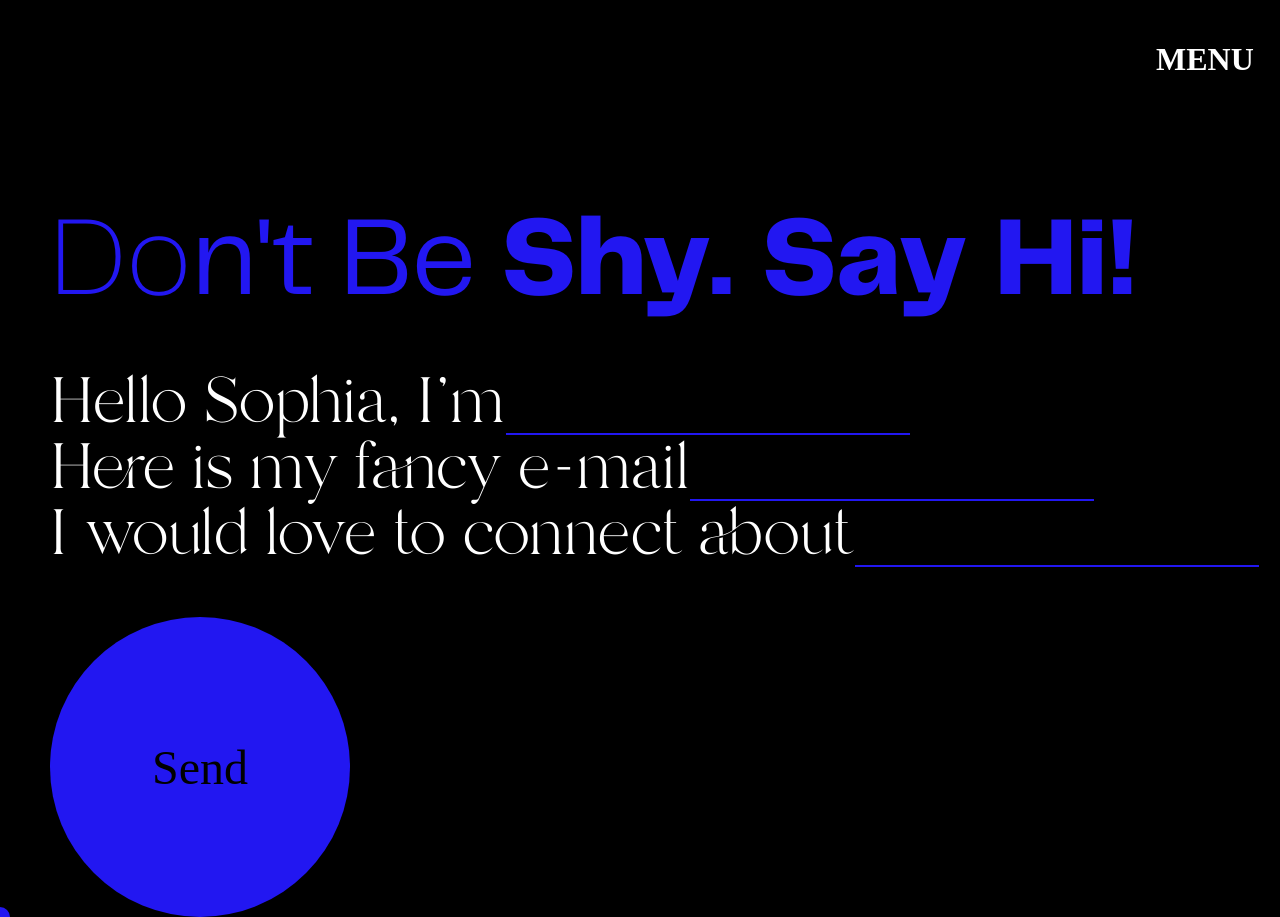
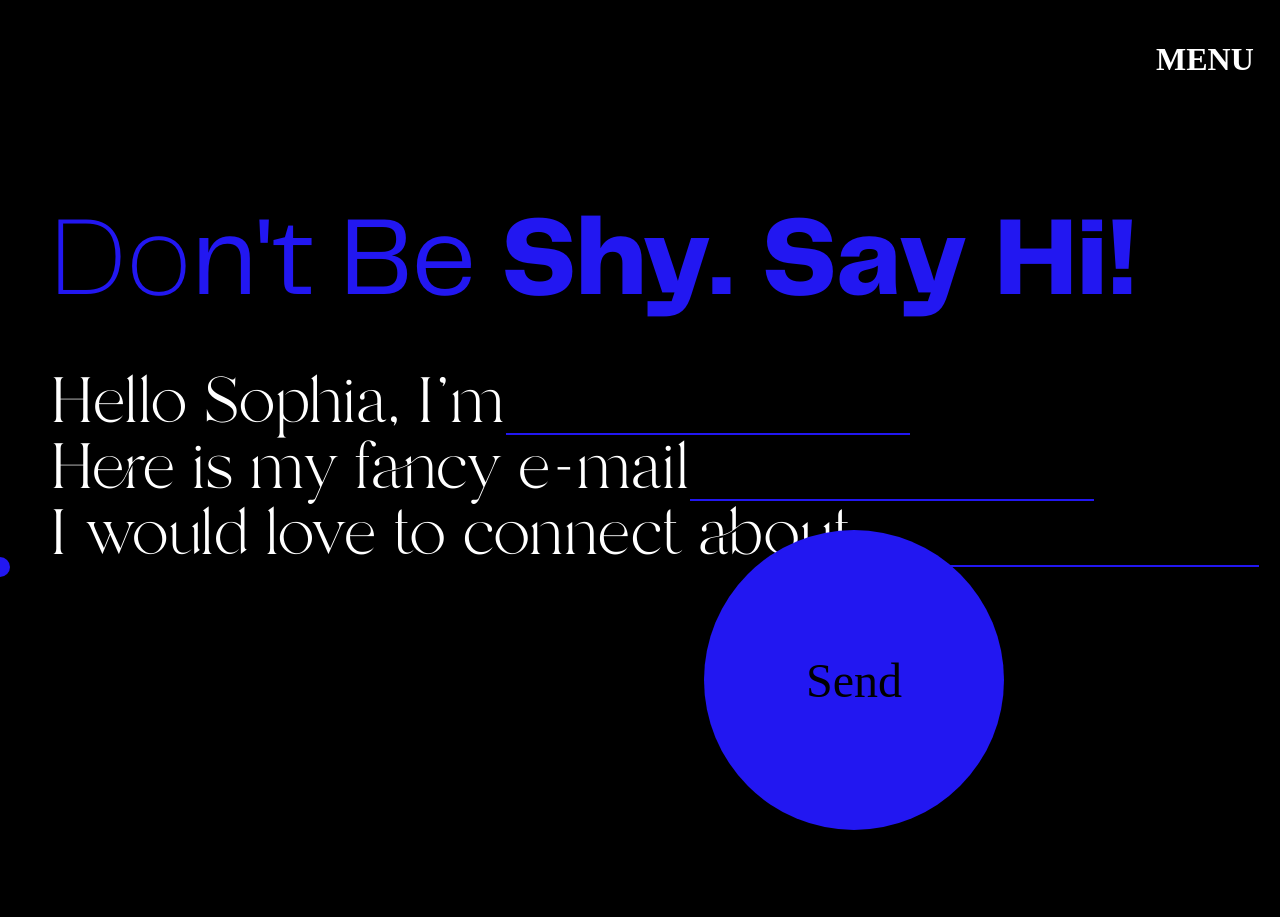
Before and after one commit to sophlanz/portfolio, a Next.js app: page /contact in a window 1280 px wide. After the commit the page ends 830 px from the top, so only its background shows below. Built offline with nearby package versions, Linux system fonts and the light colour scheme; a web font is replaced by a local one.

Commit message:
set state using values from contact form

```diff
--- a/src/pages/contact.tsx
+++ b/src/pages/contact.tsx
@@ -1,5 +1,9 @@
 import Navbar from '../components/navbar'
+import { useState } from 'react';
 export default function Contact() {
+    const[name,setName]= useState<string>();
+    const[email,setEmail]=useState<string>();
+    const[message,setMessage]=useState<string>();
     return (
         <>
         <Navbar/>
@@ -7,13 +11,13 @@ export default function Contact() {
             <h1 className="contactGreeting"><span style={{fontFamily:"Telegraf-UltraLight"}}>Do</span><span style={{fontFamily:"Telegraf-Regular"}}>n't Be </span><span style={{fontFamily:"Telegraf-UltraBold"}}>Shy. Say Hi!</span> </h1>
             <form className="contact">
                 <label htmlFor="name">Hello Sophia, I&apos;m
-                    <input type="text" name="name"/>
+                    <input type="text" name="name" onChange={(e)=> setName(e.target.value)}/>
                 </label>
                 <label htmlFor="email">Here is my fancy e-mail
-                    <input type="text" name="email"/>
+                    <input type="text" name="email" onChange={(e)=> setEmail(e.target.value)}/>
                 </label>
                 <label htmlFor="message">I would love to connect about
-                    <input type="text" name="message"/>
+                    <input type="text" name="message"  onChange={(e)=> setMessage(e.target.value)}/>
                 </label>
                 <button type="submit">Send</button>
             </form>
--- a/src/styles/sections/contact.scss
+++ b/src/styles/sections/contact.scss
@@ -30,6 +30,9 @@ form.contact button{
     font-family:"Migha";
     margin-top:50px;
     animation:changeColor 4s;
+    position:absolute;
+    top:60%;
+    left:55%;
 }
 form.contact button:hover{
     background-color:black;
```
